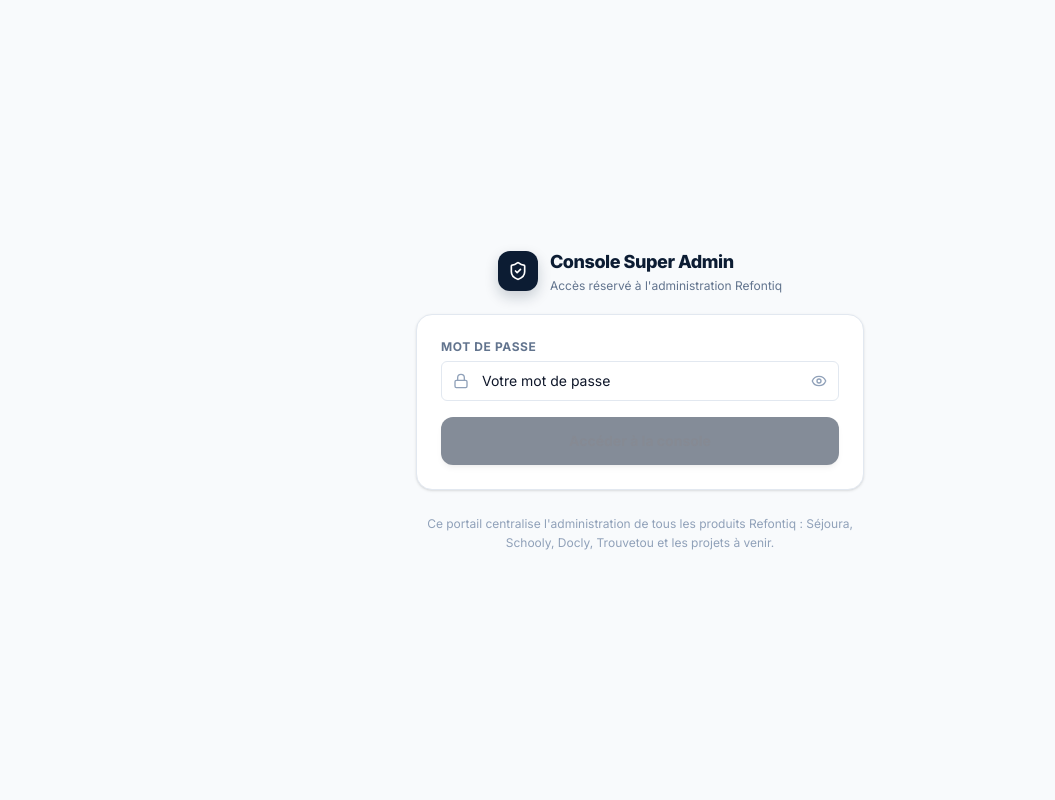
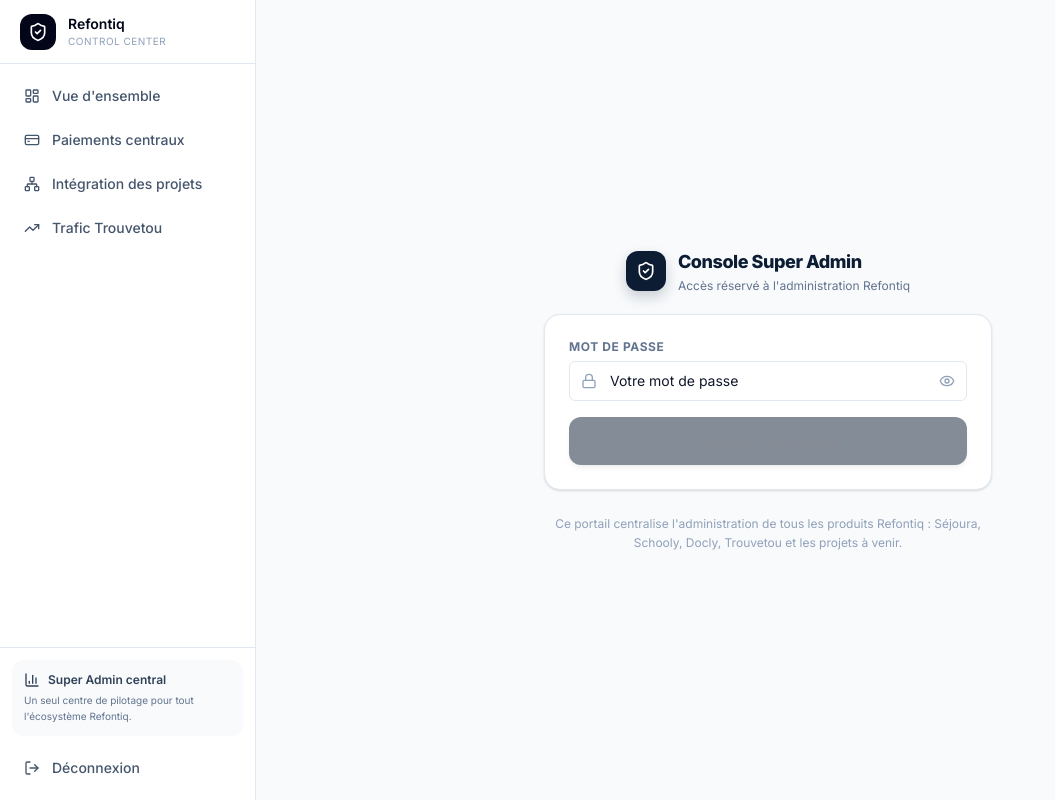
Before and after one commit to refontiq-dotcom/refontiq-control-center, a Next.js app: page /admin in a window 1280 px wide. Shown: the whole page, without its empty margins (0-1055 px from the left). Built offline with nearby package versions, Linux system fonts and the light colour scheme.

Commit message:
feat(control-center): apply admin sidebar layout

```diff
--- /dev/null
+++ b/src/app/admin/layout.tsx
@@ -0,0 +1,16 @@
+import type { ReactNode } from "react";
+import { AdminMobileNav, AdminSidebar } from "@/components/admin-sidebar";
+
+export default function AdminLayout({ children }: { children: ReactNode }) {
+  return (
+    <div className="min-h-screen bg-slate-50">
+      <div className="flex min-h-screen">
+        <AdminSidebar />
+        <div className="min-w-0 flex-1">
+          <AdminMobileNav />
+          {children}
+        </div>
+      </div>
+    </div>
+  );
+}
```
